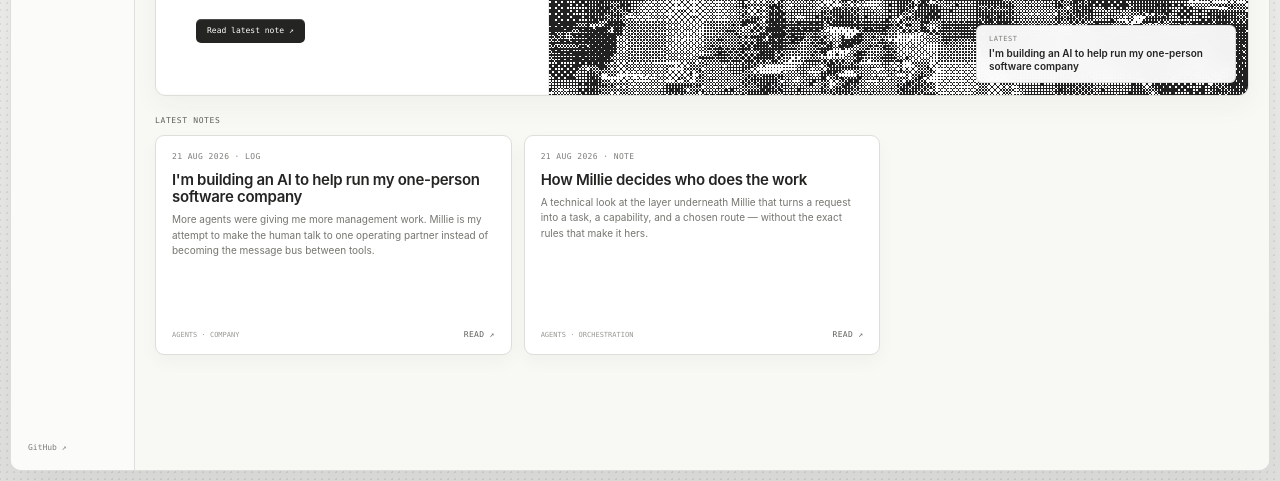
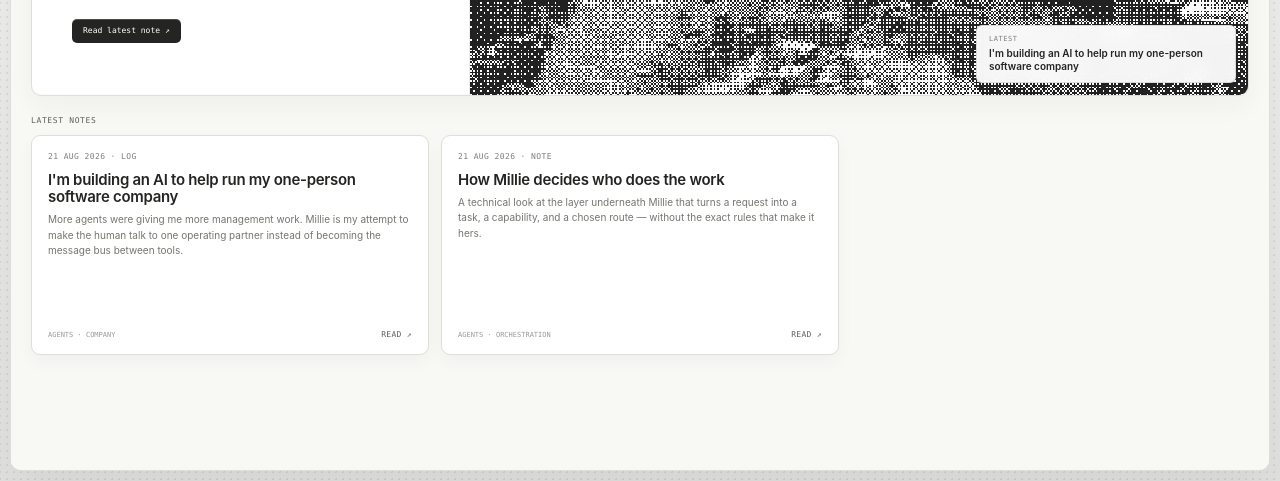
Before and after one commit to appellemoipizza/appellemoipizza.github.io, an Astro site: page /home in a window 1280 px wide. Shown: the part 319-800 px from the top of the page. Built offline with nearby package versions, Linux system fonts and the light colour scheme; Astro itself is replaced by a stand-in of ours.

Commit message:
fix: monochrome code theme, sidebar defaults closed, background scales to viewport

```diff
--- a/astro.config.mjs
+++ b/astro.config.mjs
@@ -7,6 +7,6 @@ export default defineConfig({
   trailingSlash: 'never',
   integrations: [sitemap()],
   markdown: {
-    shikiConfig: { theme: 'github-light' }
+    shikiConfig: { theme: 'css-variables' }
   }
 });
--- a/src/layouts/JournalLayout.astro
+++ b/src/layouts/JournalLayout.astro
@@ -15,7 +15,7 @@ const {
     <title>{title}</title>
     <script is:inline>
       try {
-        if (localStorage.getItem('journalSidebarCollapsed') === '1') {
+        if (localStorage.getItem('journalSidebarCollapsed') !== '0') {
           document.documentElement.classList.add('sidebar-collapsed');
         }
       } catch (e) {}
@@ -75,6 +75,19 @@ const {
     --line-soft: #ecece8;
     --sans: -apple-system, BlinkMacSystemFont, "SF Pro Text", "SF Pro Display", "Helvetica Neue", Arial, sans-serif;
     --mono: "SFMono-Regular", "SF Mono", ui-monospace, Menlo, monospace;
+
+    /* monochrome syntax theme: shade/weight instead of hue */
+    --astro-code-background: #eceae4;
+    --astro-code-foreground: #3a3b39;
+    --astro-code-token-keyword: #1c1d1b;
+    --astro-code-token-function: #1c1d1b;
+    --astro-code-token-string: #52544e;
+    --astro-code-token-string-expression: #52544e;
+    --astro-code-token-constant: #45463f;
+    --astro-code-token-parameter: #45463f;
+    --astro-code-token-punctuation: #9a9c94;
+    --astro-code-token-comment: #8a8c85;
+    --astro-code-token-link: #1c1d1b;
   }
   * { box-sizing: border-box; }
   @keyframes drift { from { background-position: 0 0, 0 0; } to { background-position: 140px 140px, 0 0; } }
@@ -87,7 +100,8 @@ const {
     -webkit-font-smoothing: antialiased;
     background-color: #E9EAE8;
     background-image: radial-gradient(circle, rgba(35,36,35,.11) 1px, transparent 1px), linear-gradient(180deg,#F7F8F6 0%,#E2E3E0 100%);
-    background-size: 7px 7px, 100% 100%;
+    background-size: 7px 7px, 100% 100vh;
+    background-repeat: repeat, no-repeat;
     animation: drift 18s linear infinite;
   }
   a { color: inherit; }
--- a/src/pages/notes/[id].astro
+++ b/src/pages/notes/[id].astro
@@ -73,9 +73,11 @@ const author = note.data.author ?? 'ピザって呼んで';
   .prose :global(code) { padding: .12em .32em; background: var(--line-soft); font-family: var(--mono); font-size: .82em; }
 
   /* code / schema / data blocks: a colour change, not a boxed widget */
-  .prose :global(pre) { margin: 1.8em 0; padding: 4px 18px 16px; overflow-x: auto; border-radius: 4px; background: #eceae4 !important; font: 12.5px/1.65 var(--mono); filter: grayscale(1) contrast(1.02); }
+  .prose :global(pre) { margin: 1.8em 0; padding: 4px 18px 16px; overflow-x: auto; border-radius: 4px; font: 12.5px/1.65 var(--mono); }
   .prose :global(pre[data-language])::before { content: attr(data-language); display: block; padding-top: 12px; margin-bottom: 10px; color: var(--muted); font: 9px/1 var(--mono); text-transform: uppercase; letter-spacing: .07em; }
   .prose :global(pre code) { padding: 0; background: none; }
+  .prose :global(pre span[style*="token-keyword"]) { font-weight: 600; }
+  .prose :global(pre span[style*="token-comment"]) { font-style: italic; }
 
   .prose :global(blockquote) { margin: 1.8em 0; padding: 3px 0 3px 20px; border-left: 2px solid #aaa9a2; color: #555750; font-size: 17px; line-height: 1.5; }
   .prose :global(a) { text-underline-offset: 3px; }
```
